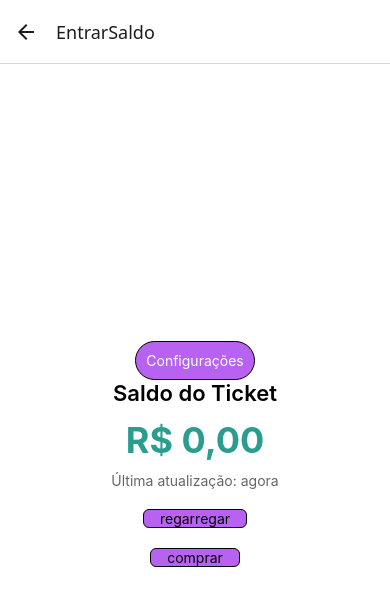
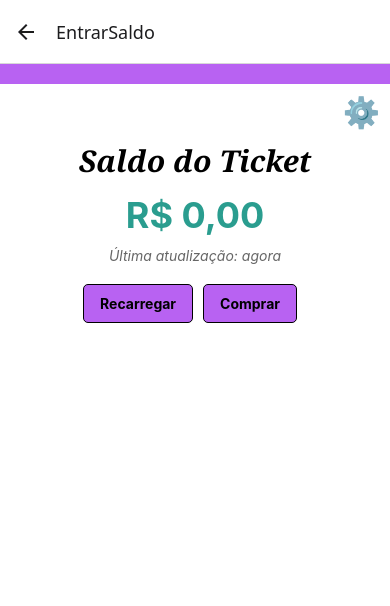
Before and after one commit to Lalau-cyber/senai, a React Native app: screen /EntrarSaldo in a window 390 px wide. Shown: the top 606 px of the page. Built offline with nearby package versions, Linux system fonts and the light colour scheme.

Commit message:
css do saldo

```diff
--- a/sccreens/AdministradorScreen.js
+++ b/sccreens/AdministradorScreen.js
@@ -103,9 +103,11 @@ const validarNomeUsuario = (nome)=> {
       borderWidth: 1,
     },
     text: {
+      fontFamily: 'Georgia',
+      fontStyle: 'italic',
       fontWeight: 'bold',
       marginTop: 10,
-      fontSize: 25,
+      fontSize: 26,
       marginBottom: 20,
       width: '80%',
     },
@@ -116,7 +118,7 @@ const validarNomeUsuario = (nome)=> {
     },
     conter: {
       width: '100%',
-      height: 50,
+      height: 20,
       backgroundColor: '#B862F2',
     },
 });
--- a/sccreens/AlunoScreen.js
+++ b/sccreens/AlunoScreen.js
@@ -51,6 +51,8 @@ export default function SimScreen({ navigation }) {
   return (
 
     <View style={styles.container}>
+      <View style={styles.conter}>
+          </View>
       <Text style={styles.text}>Complete os campos abaixo:</Text>
 
       <TextInput
@@ -79,7 +81,7 @@ export default function SimScreen({ navigation }) {
     alignItems: 'center',
   },
   matri: {
-    height: 40,
+    height: 60,
     borderColor: 'gray',
     borderWidth: 1,
     marginBottom: 10,
@@ -90,7 +92,7 @@ export default function SimScreen({ navigation }) {
 
   },
   nome: {
-    height: 40,
+    height: 60,
     borderColor: 'gray',
     borderWidth: 1,
     marginBottom: 10,
@@ -107,10 +109,12 @@ export default function SimScreen({ navigation }) {
     borderWidth: 1,
   },
   text: {
+    fontFamily: 'Georgia',
+    fontStyle: 'italic',
     fontWeight: 'bold',
-    marginTop: 50,
-    fontSize: 20,
-    marginBottom: 20,
+    marginTop: 10,
+    fontSize: 26,
+    marginBottom: 25,
     width: '80%',
   },
   textoBotao: {
@@ -118,6 +122,11 @@ export default function SimScreen({ navigation }) {
     fontWeight: 'bold',
     fontSize: 16,
   },
+  conter: {
+    width: '100%',
+    height: 20,
+    backgroundColor: '#B862F2',
+  },
 
 
 });
--- a/sccreens/EntrarSaldo.js
+++ b/sccreens/EntrarSaldo.js
@@ -18,20 +18,24 @@ export default function EntrarSaldoScreen({ navigation, route }) {
 
   return (
     <View style={styles.container}>
+      <View style={styles.conter}>
+         </View>
       <View style={styles.histo}>
         <TouchableOpacity style={styles.menu} onPress={() => navigation.navigate('abrirMenu' )}>
-      <Text style={styles.tmenu}>Configurações</Text>
+      <Text style={styles.tmenu}>⚙️</Text>
        </TouchableOpacity>
         <Text style={styles.title}>Saldo do Ticket</Text>
         <Text style={styles.balance}>R$ {saldo.toFixed(2).replace('.', ',')}</Text>
         <Text style={styles.note}>Última atualização: agora</Text>
 
-       <TouchableOpacity style={styles.voltar} onPress={() => navigation.navigate('Recarregar', { saldo })}>
-      <Text>regarregar</Text>
+      <View style={styles.botoesContainer}>
+       <TouchableOpacity style={styles.botoes} onPress={() => navigation.navigate('Recarregar', { saldo })}>
+      <Text style={styles.textbotoes}>Recarregar</Text>
        </TouchableOpacity>
-         <TouchableOpacity style={styles.voltar} onPress={() => navigation.navigate('cardapioScreen', {CardapioScreen})}>
-      <Text>comprar</Text>
+         <TouchableOpacity style={styles.botoes} onPress={() => navigation.navigate('cardapioScreen', {CardapioScreen})}>
+      <Text style={styles.textbotoes}>Comprar</Text>
        </TouchableOpacity>
+      </View>
       </View>
     </View>
   );
@@ -40,17 +44,16 @@ const styles = StyleSheet.create({
   container: {
     flex: 1,
     backgroundColor: '#fff',
-    justifyContent: 'center',
-    alignItems: 'center',
-    padding: 20,
   },
   histo: {
     alignItems: 'center',
   },
   title: {
-    fontSize: 22,
+    fontSize: 30,
     marginBottom: 12,
     fontWeight: '600',
+    fontFamily: 'Georgia',
+    fontStyle: 'italic',
   },
   balance: {
     fontSize: 36,
@@ -58,27 +61,45 @@ const styles = StyleSheet.create({
     color: '#2a9d8f',
   },
   note: {
+    fontStyle: 'italic',
     marginTop: 10,
     color: '#666',
   },
-  voltar: {
+  botoes: {
     marginTop: 20,
     backgroundColor: '#B862F2',
     paddingHorizontal: 16,
-    borderRadius: 6,
+    borderRadius: 5,
     borderWidth: 1,
     borderColor: '#000',
+    marginRight: 10,
+    padding: 10,
+    borderColor: 'black',
   },
   menu:{
-    backgroundColor: '#B862F2',
+    backgroundColor: 'invisible',
     padding: 10,
-    borderRadius: 100,
+    alignSelf: 'flex-end',
     borderColor: 'black',
-    borderWidth: 1,
-    alignItems: 'flex-start'
+    borderWidth: 0,
   },
   tmenu:{
-    color: '#fff',
+    fontSize: 30,
+  },
+  conter: {
+    width: '100%',
+    height: 20,
+    backgroundColor: '#B862F2',
+  },
+  botoesContainer:{
+    flexDirection: 'row',
+    justifyContent: 'center',
+    alignItems: 'center',
+  },
+  textbotoes: {
+    color: 'black',
+    fontWeight: 'bold',
+    fontSize: 14,
   },
 
 });
--- a/sccreens/HomeScreen.js
+++ b/sccreens/HomeScreen.js
@@ -77,13 +77,16 @@ export default function HomeScreen({ navigation, route }) {
     backgroundColor: '#B862F2',
   },
   titulo: {
-    marginTop: 15,
+    fontFamily: 'Georgia',
+    fontStyle: 'italic',
+    margin: 15,
     alignItems: 'center',
     justifyContent: 'center',
     fontSize: 30,
     fontWeight: 'bold',
   },
   texto: {
+    fontFamily: 'Georgia',
     alignItems: 'center',
     justifyContent: 'center',
     fontSize: 18,
```
